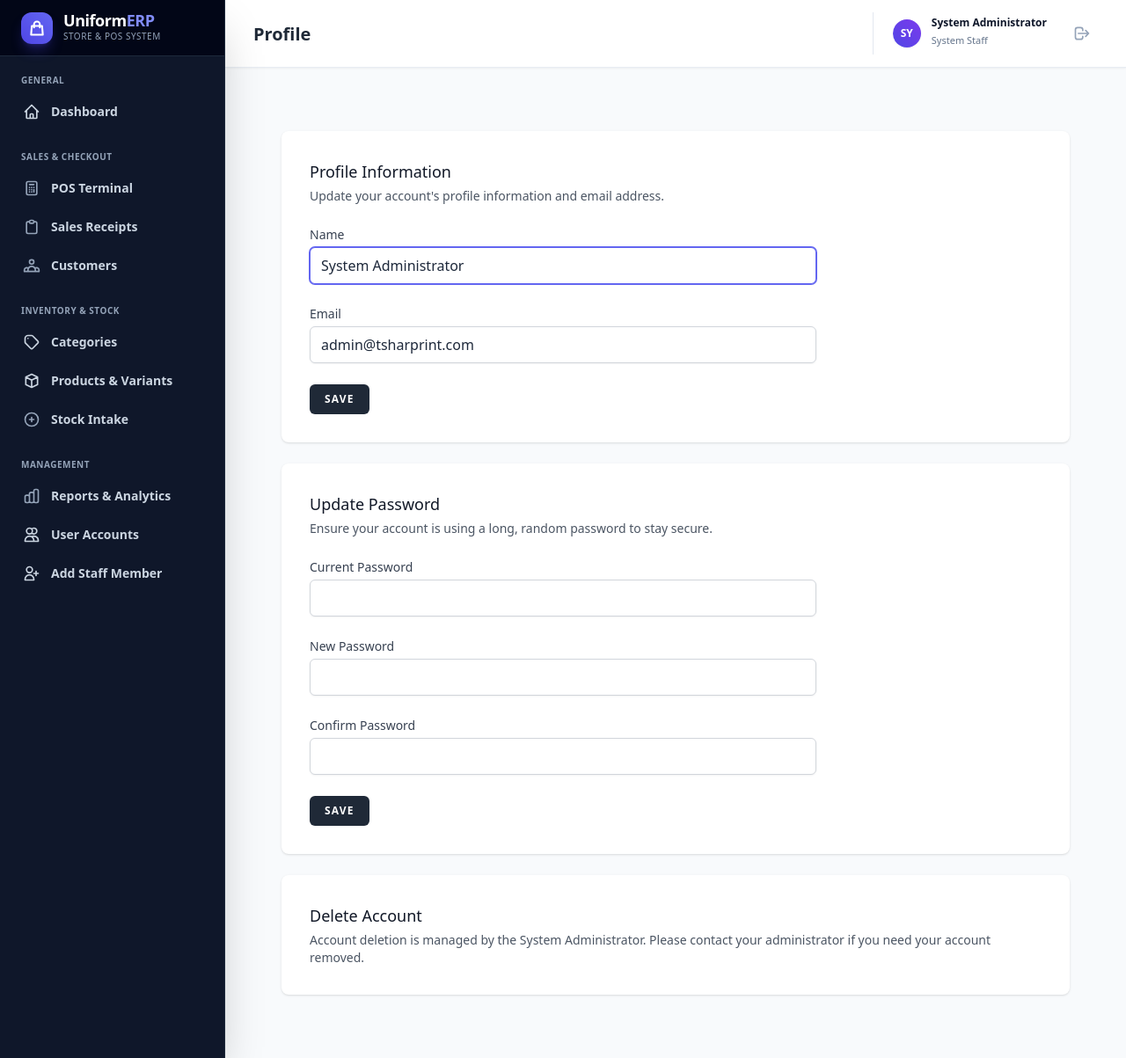
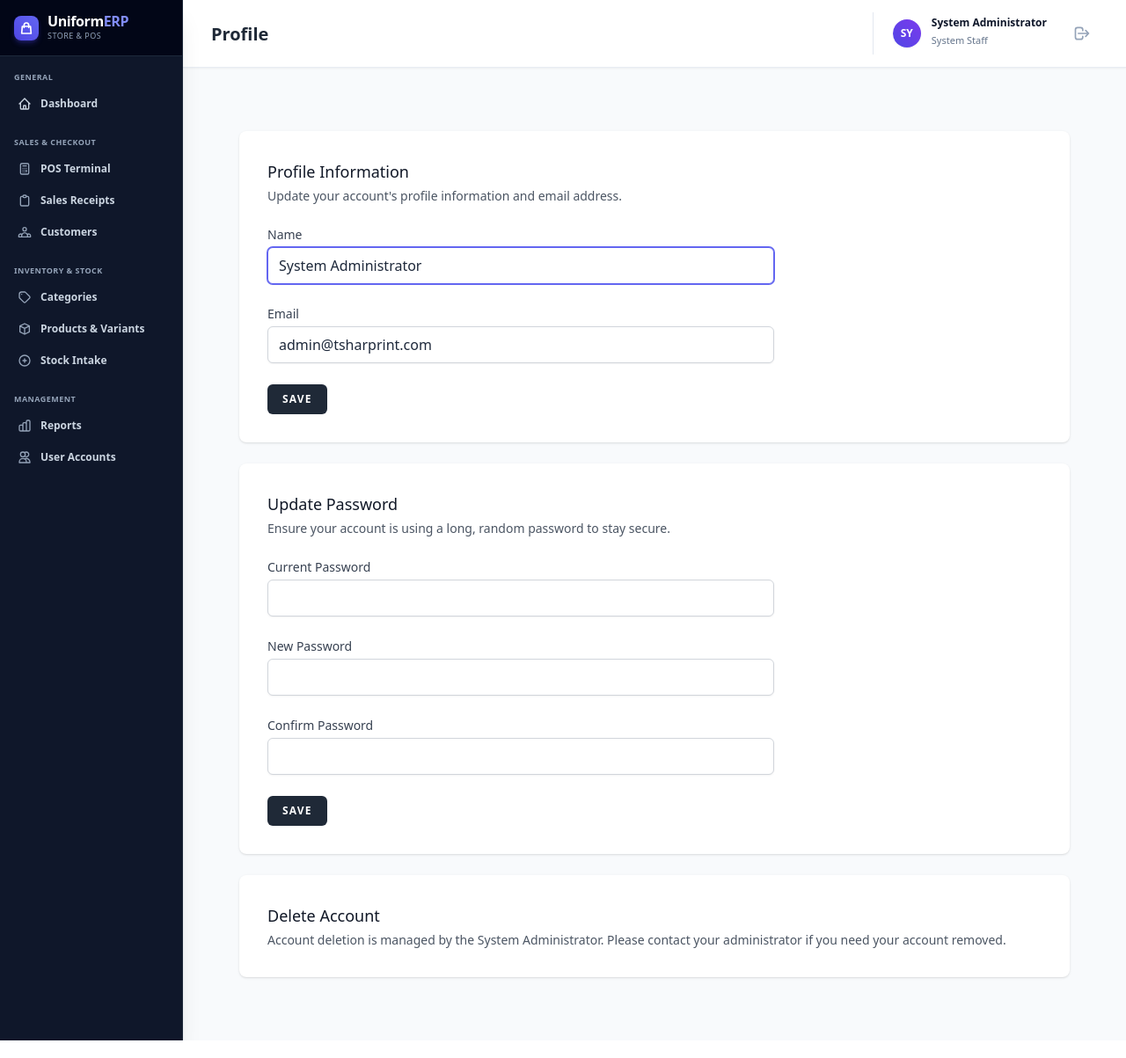
Before and after one commit to GybuTech/uniform-shop-erp, a Laravel app: page /profile in a window 1280 px wide. Shown: the whole page at 88% size. Run offline with Laravel 12, Linux system fonts and the light colour scheme; a user stored in the database is signed in; data comes from the database, SQL or seed files in the repository; style sheets or scripts are compiled from the project's sources.

Commit message:
chore: finalize routes, sidebar, and variant creator for deployment

```diff
--- a/database/seeders/DatabaseSeeder.php
+++ b/database/seeders/DatabaseSeeder.php
@@ -12,6 +12,7 @@ class DatabaseSeeder extends Seeder
             RolesSeeder::class,
             PermissionsSeeder::class,
             AdminUserSeeder::class,
+            RealStockSheetsSeeder::class,
         ]);
     }
 }
--- a/resources/views/layouts/sidebar.blade.php
+++ b/resources/views/layouts/sidebar.blade.php
@@ -1,26 +1,26 @@
-<aside class="w-64 bg-slate-900 text-slate-300 min-h-screen flex flex-col shrink-0 border-r border-slate-800 shadow-2xl z-30">
-    <div class="h-16 px-6 flex items-center justify-between border-b border-slate-800 bg-slate-950">
-        <a href="{{ route('dashboard') }}" class="flex items-center space-x-3 group">
-            <div class="bg-gradient-to-tr from-indigo-600 to-indigo-500 text-white p-2 rounded-xl font-extrabold text-lg shadow-lg shadow-indigo-600/30 group-hover:scale-105 transition-transform duration-200">
-                <svg class="w-5 h-5" fill="none" stroke="currentColor" viewBox="0 0 24 24">
+<aside class="w-52 bg-slate-900 text-slate-300 min-h-screen flex flex-col shrink-0 border-r border-slate-800 shadow-xl z-30">
+    <div class="h-16 px-4 flex items-center justify-between border-b border-slate-800 bg-slate-950">
+        <a href="{{ route('dashboard') }}" class="flex items-center space-x-2.5 group">
+            <div class="bg-gradient-to-tr from-indigo-600 to-indigo-500 text-white p-1.5 rounded-lg font-extrabold text-base shadow-md shadow-indigo-600/30 group-hover:scale-105 transition-transform duration-200">
+                <svg class="w-4 h-4" fill="none" stroke="currentColor" viewBox="0 0 24 24">
                     <path stroke-linecap="round" stroke-linejoin="round" stroke-width="2.5" d="M16 11V7a4 4 0 00-8 0v4M5 9h14l1 12H4L5 9z" />
                 </svg>
             </div>
             <div class="flex flex-col">
-                <span class="text-white font-extrabold text-lg tracking-tight leading-none">Uniform<span class="text-indigo-400">ERP</span></span>
-                <span class="text-[10px] font-medium text-slate-400 tracking-wider uppercase mt-0.5">Store & POS System</span>
+                <span class="text-white font-extrabold text-base tracking-tight leading-none">Uniform<span class="text-indigo-400">ERP</span></span>
+                <span class="text-[9px] font-medium text-slate-400 tracking-wider uppercase mt-0.5">Store & POS</span>
             </div>
         </a>
     </div>
 
-    <div class="flex-1 overflow-y-auto py-5 px-3 space-y-6">
+    <div class="flex-1 overflow-y-auto py-4 px-2 space-y-5 text-xs">
 
         {{-- General --}}
         <div>
-            <div class="px-3 mb-2 text-[10px] font-bold tracking-wider text-slate-400 uppercase">General</div>
+            <div class="px-2 mb-1.5 text-[9px] font-bold tracking-wider text-slate-400 uppercase">General</div>
             <a href="{{ route('dashboard') }}"
-               class="flex items-center px-3.5 py-2.5 rounded-xl text-sm font-semibold transition-all duration-150 {{ request()->routeIs('dashboard') ? 'bg-indigo-600 text-white' : 'text-slate-300 hover:bg-slate-800/80 hover:text-white' }}">
-                <svg class="w-5 h-5 mr-3" fill="none" stroke="currentColor" viewBox="0 0 24 24">
+               class="flex items-center px-3 py-2 rounded-lg font-semibold transition-all duration-150 {{ request()->routeIs('dashboard') ? 'bg-indigo-600 text-white shadow-sm' : 'text-slate-300 hover:bg-slate-800/80 hover:text-white' }}">
+                <svg class="w-4 h-4 mr-2.5" fill="none" stroke="currentColor" viewBox="0 0 24 24">
                     <path stroke-linecap="round" stroke-linejoin="round" stroke-width="2" d="M3 12l2-2m0 0l7-7 7 7M5 10v10a1 1 0 001 1h3m10-11l2 2m-2-2v10a1 1 0 01-1 1h-3m-6 0a1 1 0 001-1v-4a1 1 0 011-1h2a1 1 0 011 1v4a1 1 0 001 1m-6 0h6" />
                 </svg>
                 Dashboard
@@ -29,27 +29,27 @@
 
         {{-- Sales & Checkout --}}
         <div>
-            <div class="px-3 mb-2 text-[10px] font-bold tracking-wider text-slate-400 uppercase">Sales & Checkout</div>
+            <div class="px-2 mb-1.5 text-[9px] font-bold tracking-wider text-slate-400 uppercase">Sales & Checkout</div>
             <div class="space-y-1">
                 <a href="{{ route('pos.index') }}"
-                   class="flex items-center px-3.5 py-2.5 rounded-xl text-sm font-semibold text-slate-300 hover:bg-slate-800/80 hover:text-white transition-all duration-150">
-                    <svg class="w-5 h-5 mr-3 text-slate-400" fill="none" stroke="currentColor" viewBox="0 0 24 24">
+                   class="flex items-center px-3 py-2 rounded-lg font-semibold transition-all duration-150 {{ request()->routeIs('pos.index') ? 'bg-indigo-600 text-white shadow-sm' : 'text-slate-300 hover:bg-slate-800/80 hover:text-white' }}">
+                    <svg class="w-4 h-4 mr-2.5 text-slate-400" fill="none" stroke="currentColor" viewBox="0 0 24 24">
                         <path stroke-linecap="round" stroke-linejoin="round" stroke-width="2" d="M9 7h6m0 10v-3m-3 3h.01M9 17h.01M9 14h.01M12 14h.01M15 11h.01M12 11h.01M9 11h.01M7 21h10a2 2 0 002-2V5a2 2 0 00-2-2H7a2 2 0 00-2 2v14a2 2 0 002 2z" />
                     </svg>
                     POS Terminal
                 </a>
 
                 <a href="{{ route('sales.index') }}"
-                   class="flex items-center px-3.5 py-2.5 rounded-xl text-sm font-semibold text-slate-300 hover:bg-slate-800/80 hover:text-white transition-all duration-150">
-                    <svg class="w-5 h-5 mr-3 text-slate-400" fill="none" stroke="currentColor" viewBox="0 0 24 24">
+                   class="flex items-center px-3 py-2 rounded-lg font-semibold transition-all duration-150 {{ request()->routeIs('sales.*') ? 'bg-indigo-600 text-white shadow-sm' : 'text-slate-300 hover:bg-slate-800/80 hover:text-white' }}">
+                    <svg class="w-4 h-4 mr-2.5 text-slate-400" fill="none" stroke="currentColor" viewBox="0 0 24 24">
                         <path stroke-linecap="round" stroke-linejoin="round" stroke-width="2" d="M9 5H7a2 2 0 00-2 2v12a2 2 0 002 2h10a2 2 0 002-2V7a2 2 0 00-2-2h-2M9 5a2 2 0 002 2h2a2 2 0 002-2M9 5a2 2 0 012-2h2a2 2 0 012 2" />
                     </svg>
                     Sales Receipts
                 </a>
 
                 <a href="{{ route('customers.index') }}"
-                   class="flex items-center px-3.5 py-2.5 rounded-xl text-sm font-semibold text-slate-300 hover:bg-slate-800/80 hover:text-white transition-all duration-150">
-                    <svg class="w-5 h-5 mr-3 text-slate-400" fill="none" stroke="currentColor" viewBox="0 0 24 24">
+                   class="flex items-center px-3 py-2 rounded-lg font-semibold transition-all duration-150 {{ request()->routeIs('customers.*') ? 'bg-indigo-600 text-white shadow-sm' : 'text-slate-300 hover:bg-slate-800/80 hover:text-white' }}">
+                    <svg class="w-4 h-4 mr-2.5 text-slate-400" fill="none" stroke="currentColor" viewBox="0 0 24 24">
                         <path stroke-linecap="round" stroke-linejoin="round" stroke-width="2" d="M17 20h5v-2a3 3 0 00-5.356-1.857M17 20H7m10 0v-2c0-.656-.126-1.283-.356-1.857M7 20H2v-2a3 3 0 015.356-1.857M7 20v-2c0-.656.126-1.283.356-1.857m0 0a5.002 5.002 0 019.288 0M15 7a3 3 0 11-6 0 3 3 0 016 0z" />
                     </svg>
                     Customers
@@ -59,27 +59,27 @@
 
         {{-- Inventory & Stock --}}
         <div>
-            <div class="px-3 mb-2 text-[10px] font-bold tracking-wider text-slate-400 uppercase">Inventory & Stock</div>
+            <div class="px-2 mb-1.5 text-[9px] font-bold tracking-wider text-slate-400 uppercase">Inventory & Stock</div>
             <div class="space-y-1">
                 <a href="{{ route('categories.index') }}"
-                   class="flex items-center px-3.5 py-2.5 rounded-xl text-sm font-semibold transition-all duration-150 {{ request()->routeIs('categories.*') ? 'bg-indigo-600 text-white' : 'text-slate-300 hover:bg-slate-800/80 hover:text-white' }}">
-                    <svg class="w-5 h-5 mr-3" fill="none" stroke="currentColor" viewBox="0 0 24 24">
+                   class="flex items-center px-3 py-2 rounded-lg font-semibold transition-all duration-150 {{ request()->routeIs('categories.*') ? 'bg-indigo-600 text-white shadow-sm' : 'text-slate-300 hover:bg-slate-800/80 hover:text-white' }}">
+                    <svg class="w-4 h-4 mr-2.5 text-slate-400" fill="none" stroke="currentColor" viewBox="0 0 24 24">
                         <path stroke-linecap="round" stroke-linejoin="round" stroke-width="2" d="M7 7h.01M7 3h5c.512 0 1.024.195 1.414.586l7 7a2 2 0 010 2.828l-7 7a2 2 0 01-2.828 0l-7-7A1.994 1.994 0 013 12V7a4 4 0 014-4z" />
                     </svg>
                     Categories
                 </a>
 
                 <a href="{{ route('products.index') }}"
-                   class="flex items-center px-3.5 py-2.5 rounded-xl text-sm font-semibold transition-all duration-150 {{ request()->routeIs('products.*') ? 'bg-indigo-600 text-white' : 'text-slate-300 hover:bg-slate-800/80 hover:text-white' }}">
-                    <svg class="w-5 h-5 mr-3" fill="none" stroke="currentColor" viewBox="0 0 24 24">
+                   class="flex items-center px-3 py-2 rounded-lg font-semibold transition-all duration-150 {{ request()->routeIs('products.*') ? 'bg-indigo-600 text-white shadow-sm' : 'text-slate-300 hover:bg-slate-800/80 hover:text-white' }}">
+                    <svg class="w-4 h-4 mr-2.5 text-slate-400" fill="none" stroke="currentColor" viewBox="0 0 24 24">
                         <path stroke-linecap="round" stroke-linejoin="round" stroke-width="2" d="M20 7l-8-4-8 4m16 0l-8 4m8-4v10l-8 4m0-10L4 7m8 4v10M4 7v10l8 4" />
                     </svg>
                     Products & Variants
                 </a>
 
                 <a href="{{ route('stock-entries.index') }}"
-                   class="flex items-center px-3.5 py-2.5 rounded-xl text-sm font-semibold text-slate-300 hover:bg-slate-800/80 hover:text-white transition-all duration-150">
-                    <svg class="w-5 h-5 mr-3 text-slate-400" fill="none" stroke="currentColor" viewBox="0 0 24 24">
+                   class="flex items-center px-3 py-2 rounded-lg font-semibold transition-all duration-150 {{ request()->routeIs('stock-entries.*') ? 'bg-indigo-600 text-white shadow-sm' : 'text-slate-300 hover:bg-slate-800/80 hover:text-white' }}">
+                    <svg class="w-4 h-4 mr-2.5 text-slate-400" fill="none" stroke="currentColor" viewBox="0 0 24 24">
                         <path stroke-linecap="round" stroke-linejoin="round" stroke-width="2" d="M12 9v3m0 0v3m0-3h3m-3 0H9m12 0a9 9 0 11-18 0 9 9 0 0118 0z" />
                     </svg>
                     Stock Intake
@@ -89,30 +89,22 @@
 
         {{-- Management --}}
         <div>
-            <div class="px-3 mb-2 text-[10px] font-bold tracking-wider text-slate-400 uppercase">Management</div>
+            <div class="px-2 mb-1.5 text-[9px] font-bold tracking-wider text-slate-400 uppercase">Management</div>
             <div class="space-y-1">
-                <a href="#"
-                   class="flex items-center px-3.5 py-2.5 rounded-xl text-sm font-semibold text-slate-300 hover:bg-slate-800/80 hover:text-white transition-all duration-150">
-                    <svg class="w-5 h-5 mr-3 text-slate-400" fill="none" stroke="currentColor" viewBox="0 0 24 24">
+                <a href="{{ route('reports.index') }}"
+                   class="flex items-center px-3 py-2 rounded-lg font-semibold transition-all duration-150 {{ request()->routeIs('reports.*') ? 'bg-indigo-600 text-white shadow-sm' : 'text-slate-300 hover:bg-slate-800/80 hover:text-white' }}">
+                    <svg class="w-4 h-4 mr-2.5 text-slate-400" fill="none" stroke="currentColor" viewBox="0 0 24 24">
                         <path stroke-linecap="round" stroke-linejoin="round" stroke-width="2" d="M9 19v-6a2 2 0 00-2-2H5a2 2 0 00-2 2v6a2 2 0 002 2h2a2 2 0 002-2zm0 0V9a2 2 0 012-2h2a2 2 0 012 2v10m-6 0a2 2 0 002 2h2a2 2 0 002-2m0 0V5a2 2 0 012-2h2a2 2 0 012 2v14a2 2 0 01-2 2h-2a2 2 0 01-2-2z" />
                     </svg>
-                    Reports & Analytics
+                    Reports
                 </a>
 
                 <a href="{{ route('users.index') }}"
-                    class="flex items-center px-3.5 py-2.5 rounded-xl text-sm font-semibold transition-all duration-150 {{ request()->routeIs('users.index') ? 'bg-indigo-600 text-white' : 'text-slate-300 hover:bg-slate-800/80 hover:text-white' }}">
-                     <svg class="w-5 h-5 mr-3" fill="none" stroke="currentColor" viewBox="0 0 24 24">
+                    class="flex items-center px-3 py-2 rounded-lg font-semibold transition-all duration-150 {{ request()->routeIs('users.*') ? 'bg-indigo-600 text-white shadow-sm' : 'text-slate-300 hover:bg-slate-800/80 hover:text-white' }}">
+                     <svg class="w-4 h-4 mr-2.5 text-slate-400" fill="none" stroke="currentColor" viewBox="0 0 24 24">
                         <path stroke-linecap="round" stroke-linejoin="round" stroke-width="2" d="M12 4.354a4 4 0 110 5.292M15 21H3v-1a6 6 0 0112 0v1zm0 0h6v-1a6 6 0 00-9-5.197M13 7a4 4 0 11-8 0 4 4 0 018 0z" />
                     </svg>
                     User Accounts
-                </a>
-
-                <a href="{{ route('users.create') }}"
-                    class="flex items-center px-3.5 py-2.5 rounded-xl text-sm font-semibold transition-all duration-150 {{ request()->routeIs('users.create') ? 'bg-indigo-600 text-white' : 'text-slate-300 hover:bg-slate-800/80 hover:text-white' }}">
-                     <svg class="w-5 h-5 mr-3" fill="none" stroke="currentColor" viewBox="0 0 24 24">
-                        <path stroke-linecap="round" stroke-linejoin="round" stroke-width="2" d="M18 9v3m0 0v3m0-3h3m-3 0h-3m-2-5a4 4 0 11-8 0 4 4 0 018 0zM3 20a6 6 0 0112 0v1H3v-1z" />
-                    </svg>
-                    Add Staff Member
                 </a>
             </div>
         </div>
--- a/routes/web.php
+++ b/routes/web.php
@@ -49,13 +49,17 @@ Route::middleware(['auth'])->group(function () {
             'destroy' => 'permission:delete-products',
         ]);
 
-    // Variants
+    // Variants & Price Tier Manager
     Route::get('/products/{product}/variants/bulk-create', [ProductVariantController::class, 'bulkCreate'])
         ->name('products.variants.bulk-create')
         ->middleware('permission:create-product-variants');
     Route::post('/products/{product}/variants/bulk-store', [ProductVariantController::class, 'bulkStore'])
         ->name('products.variants.bulk-store')
         ->middleware('permission:create-product-variants');
+    Route::post('/products/{product}/variants/batch-price-update', [ProductVariantController::class, 'batchPriceUpdate'])
+        ->name('products.variants.batch-price-update')
+        ->middleware('permission:edit-product-variants');
+
     Route::resource('products.variants', ProductVariantController::class)
         ->except(['show'])
         ->middleware([
```
Also changed, not shown: app/Http/Controllers/ProductVariantController.php (+39 -40 lines), resources/views/variants/index.blade.php (+74 -19 lines).
